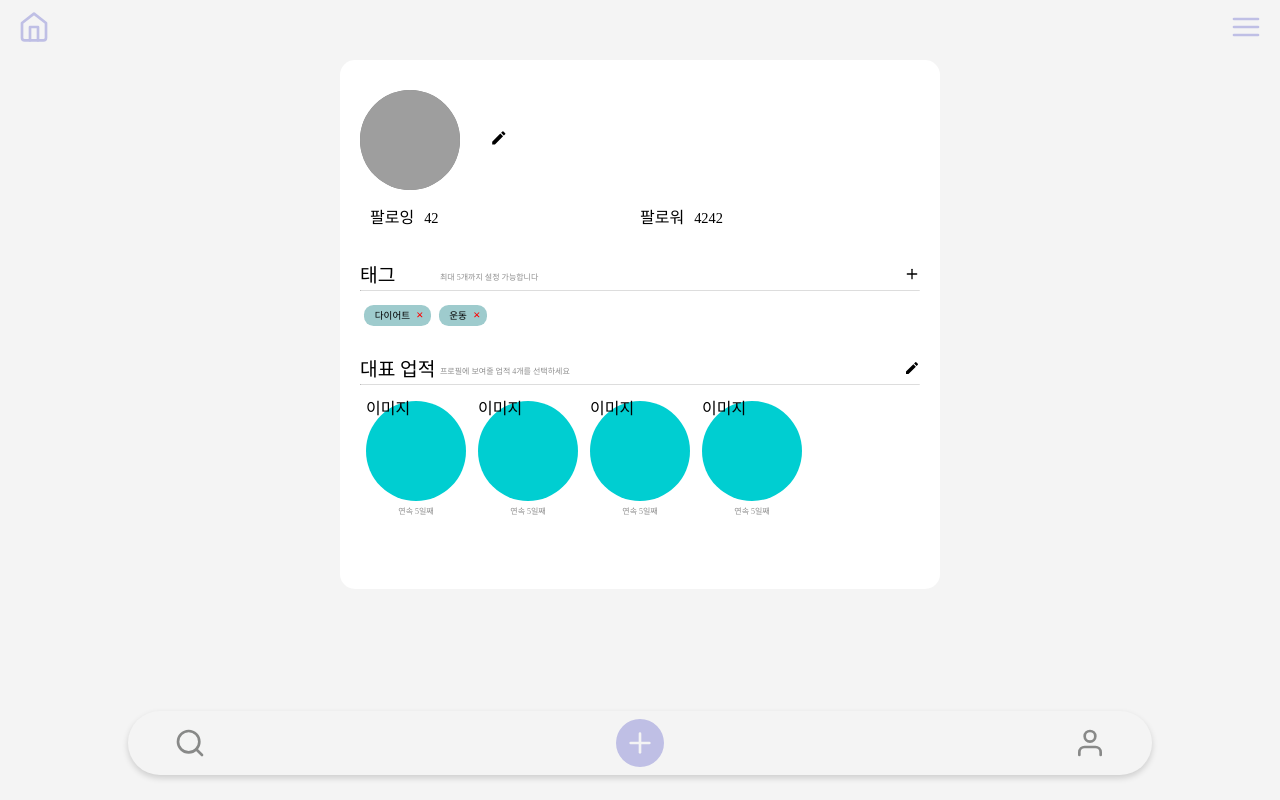
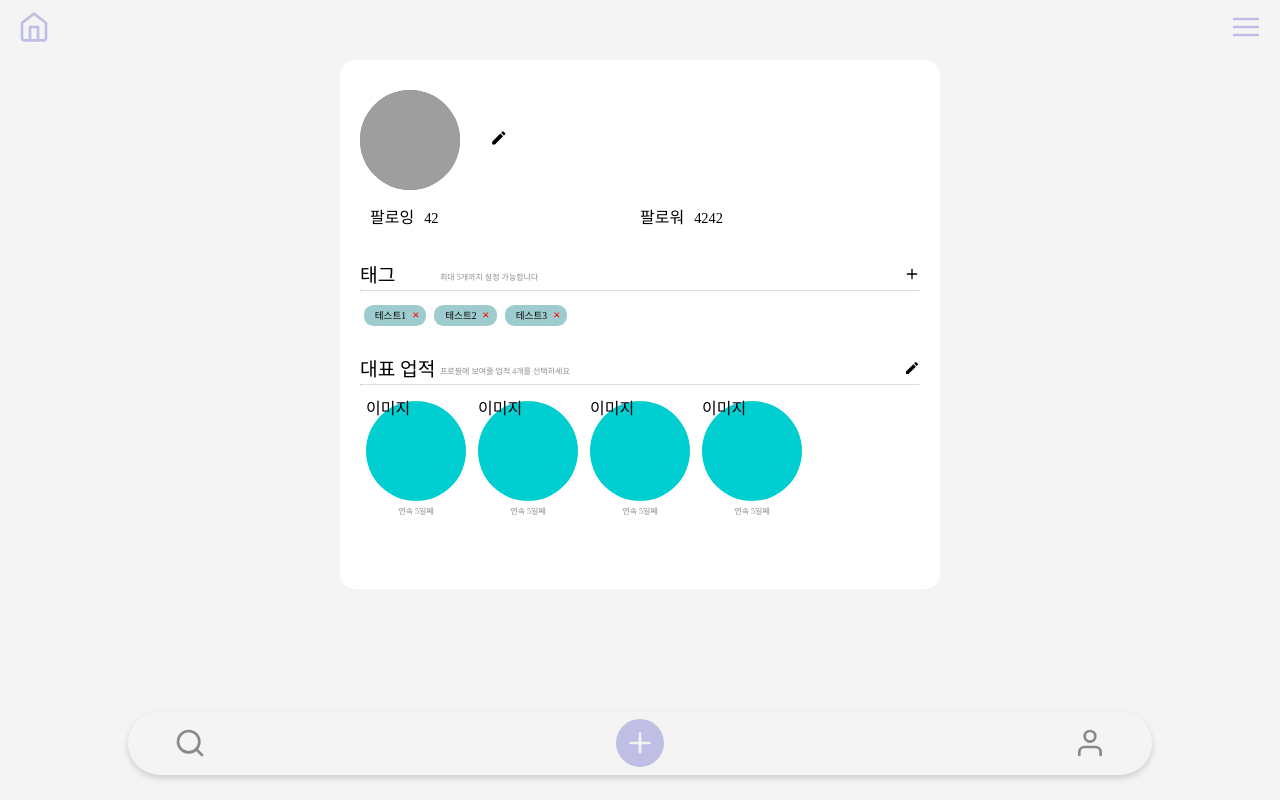
Before and after one commit to 42openproject/whatdidyoueat, a React (Create React App) app in the folder client/: page /profile in a window 1280 px wide. Built offline with nearby package versions, Linux system fonts and the light colour scheme; no server answers; data requests are answered from the project's data file; grey boxes are pictures that could not be loaded.

Commit message:
FEAT #71 - tag test api 로 받아와서 띄우게 하기

```diff
--- /dev/null
+++ b/client/src/ProfilePageView/TagList.js
@@ -0,0 +1,19 @@
+import { IoClose } from 'react-icons/io5';
+import { IconContext } from 'react-icons';
+
+function TagList({ tagName }) {
+  return (
+    <>
+      <div className="user-info-item__tag-item">
+        <span className="user-info-item__tag-item__title">{tagName}</span>
+        <div className="user-info-item__tag-item__xbtn">
+          <IconContext.Provider value={{ color: 'red' }}>
+            <IoClose />
+          </IconContext.Provider>
+        </div>
+      </div>
+    </>
+  );
+}
+
+export default TagList;
--- a/client/src/ProfilePageView/UserTags.js
+++ b/client/src/ProfilePageView/UserTags.js
@@ -1,12 +1,11 @@
-import { IoClose } from 'react-icons/io5';
-import { IconContext } from 'react-icons';
 import { FiPlus } from 'react-icons/fi';
 import { useEffect, useState } from 'react';
 import axios from 'axios';
 import AddTagModal from './AddTagModal';
+import TagList from './TagList';
 
 function UserTags() {
-  const [tagList, setTagList] = useState([]);
+  const [tagArr, setTagArr] = useState([]);
   const [tagModal, setTagModal] = useState(false);
 
   useEffect(async () => {
@@ -14,7 +13,10 @@ function UserTags() {
 
     // test api
     const { data } = await axios.get(`http://localhost:8000/tags/dhyeon`);
-    setTagList(data.tagArr);
+    console.log(data);
+    if (data.tagArr.length !== 0) {
+      setTagArr(data.tagArr);
+    }
   }, []);
 
   const addTag = () => {
@@ -38,22 +40,18 @@ function UserTags() {
         </div>
         <hr size="1" className="profile-hr" />
         <div className="user-info-item__contents">
-          <div className="user-info-item__tag-item">
+          {tagArr.length !== 0 &&
+            tagArr.map((tag, idx) => {
+              return <TagList tagName={tag} key={idx} />;
+            })}
+          {/* <div className="user-info-item__tag-item">
             <span className="user-info-item__tag-item__title">다이어트</span>
             <div className="user-info-item__tag-item__xbtn">
               <IconContext.Provider value={{ color: 'red' }}>
                 <IoClose />
               </IconContext.Provider>
             </div>
-          </div>
-          <div className="user-info-item__tag-item">
-            <span className="user-info-item__tag-item__title">운동</span>
-            <div className="user-info-item__tag-item__xbtn">
-              <IconContext.Provider value={{ color: 'red' }}>
-                <IoClose />
-              </IconContext.Provider>
-            </div>
-          </div>
+          </div> */}
         </div>
       </section>
       {tagModal && <AddTagModal addTag={addTag} />}
```
